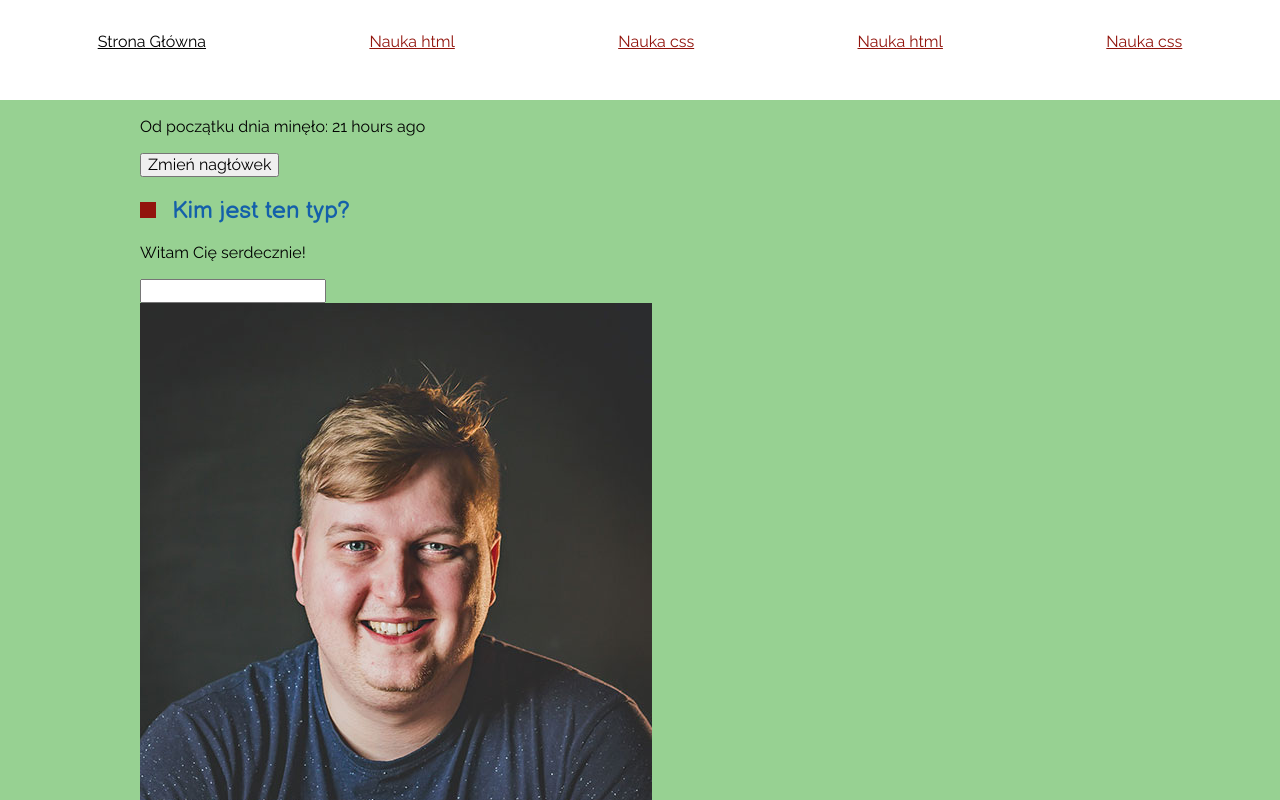
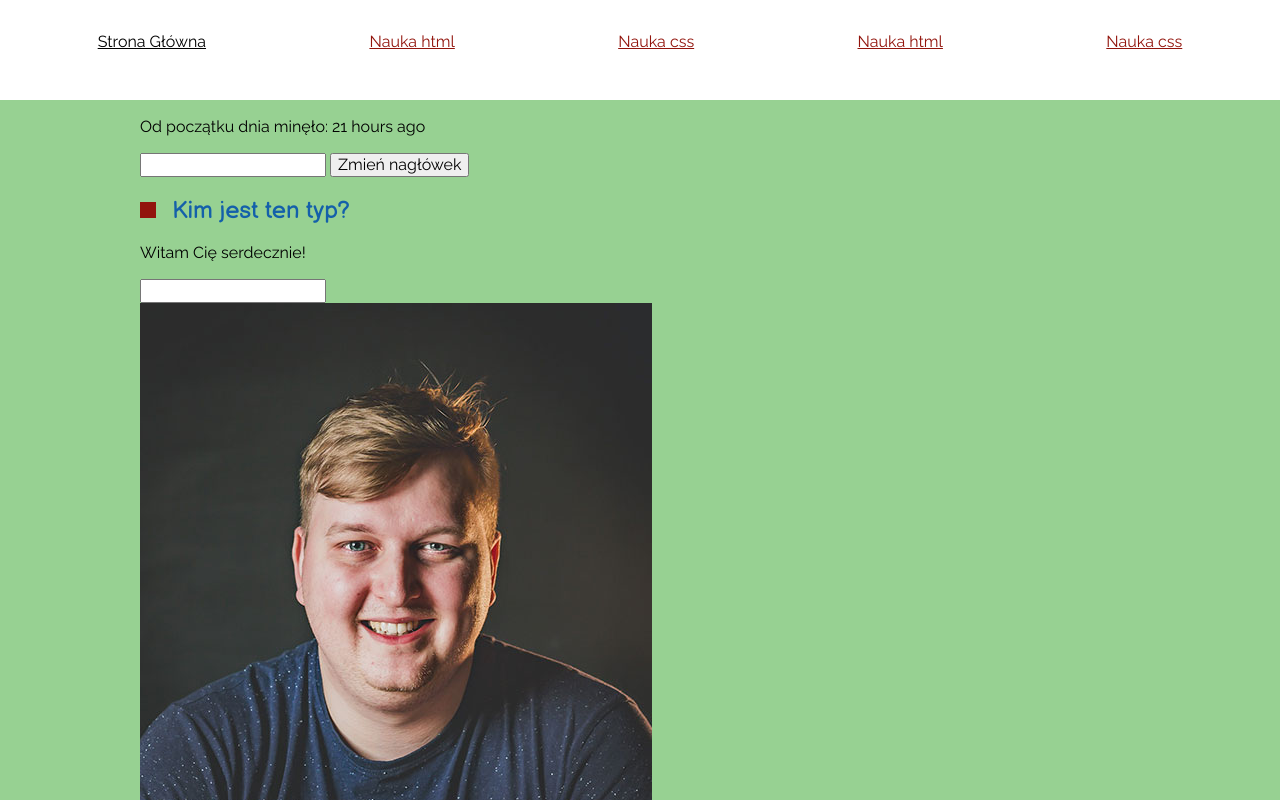
Before and after one commit to Kamil-Siwiec/homepage-webpack, a website built with webpack: page src/pages/index.html in a window 1280 px wide. Both pictures are taken after a click on the button "Zmień nagłówek". Shown: the top 800 px of the page. Built offline with nearby package versions, Linux system fonts and the light colour scheme.

Commit message:
add input html, and add localstorage function in js

```diff
--- a/src/js/index.js
+++ b/src/js/index.js
@@ -154,20 +154,20 @@ if (32 > 20) {
     console.log('nieprawda')
 }
 
-const result =(32 > 20) ? true : false;
+// const result =(32 > 20) ? true : false;
 
-console.log(result)
+// console.log(result)
 
 
 // DWA sposoby na klikniecie i dokonanie zmiany w html
 
-const button = document.querySelector('.action--js');
+// const button = document.querySelector('.action--js');
 
-button.addEventListener('click', () => {
-  const heading = document.querySelector('.main__heading--js');
-  heading.innerHTML = `Witaj Drogi Odwiedzający, nazywam się Kamil!`;
-  console.log();
-});
+// button.addEventListener('click', () => {
+//   const heading = document.querySelector('.main__heading--js');
+//   heading.innerHTML = `Witaj Drogi Odwiedzający, nazywam się Kamil!`;
+//   console.log();
+// });
 
 
 // drugi sposob osobno pobieranie , osobno funkcja osobno nasluchiwanie
@@ -195,3 +195,27 @@ const startOfDay = moment().startOf('day').fromNow();
 const timePlaceholder = document.querySelector('.time--js');
 
 timePlaceholder.innerHTML = startOfDay;
+
+
+//Funkcja save do local storage
+
+const entry = localStorage.getItem('entry');
+let result = '';
+
+if (entry) {
+    console.log(`wartość entry: ${entry}`);
+    result = entry;
+}
+
+const entryInput = document.querySelector('.entry--js');
+entryInput.value = result;
+
+
+const button = document.querySelector('.action--js');
+
+console.log(button);
+
+
+button.addEventListener('click', () => {
+    localStorage.setItem('entry', entryInput.value);
+});
--- a/src/pages/index.html
+++ b/src/pages/index.html
@@ -28,6 +28,7 @@
           Maciek Korsan - Strona domowa robiona w ramach WTF
         </h1>
         <p>Od początku dnia minęło: <span class="time--js"></span></p>
+        <input class="entry--js">
         <button class="action--js">Zmień nagłówek</button>
       </header>
 
```
